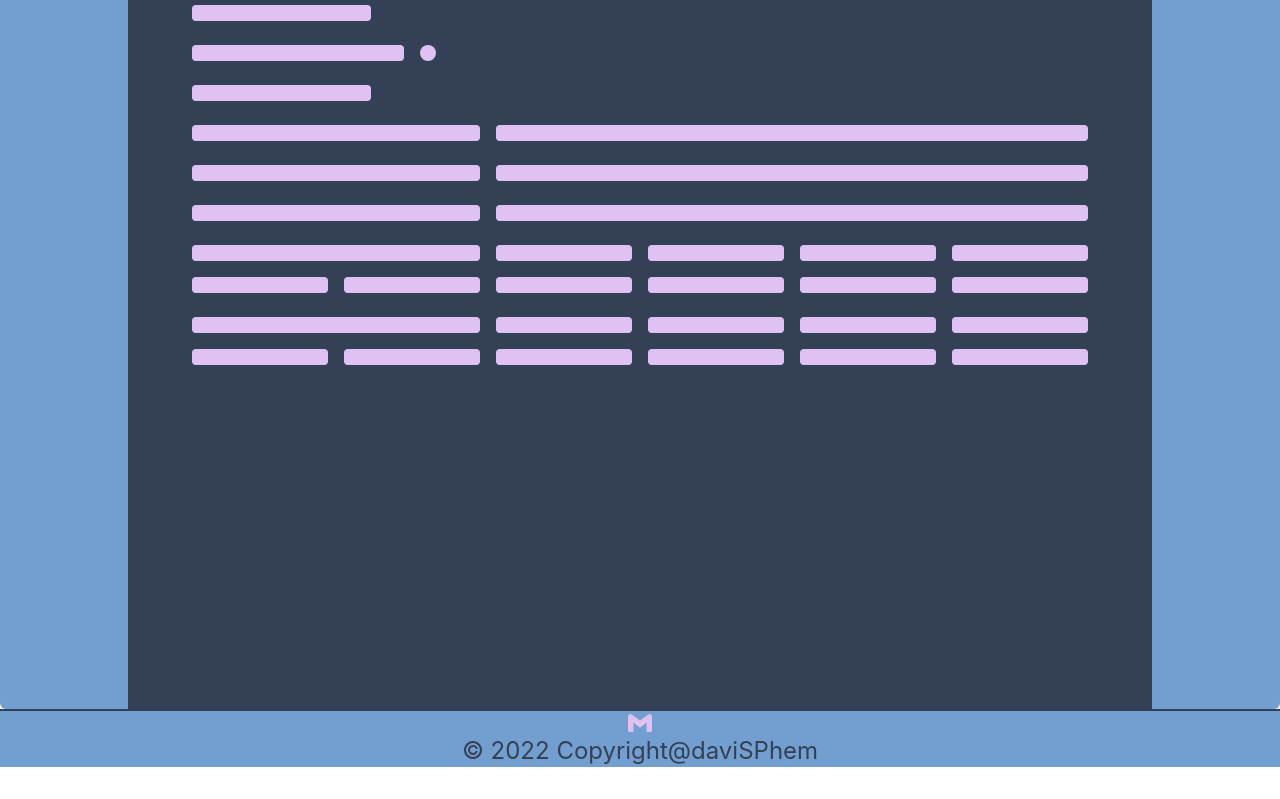
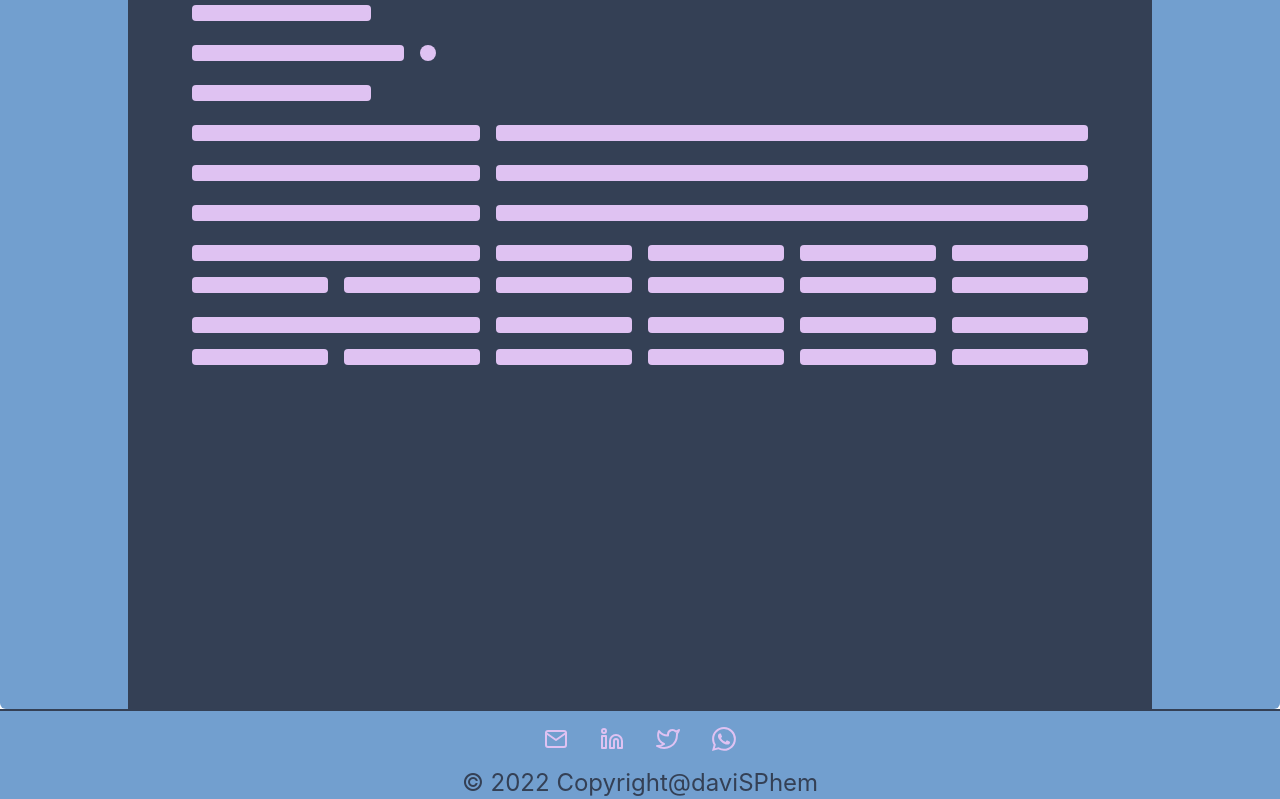
Before and after one commit to Jay-davisphem/dicko, a React (Vite) app: page / in a window 1280 px wide. Shown: the part 243-1042 px from the top of the page. Before the commit the page ends 1010 px from the top, so only its background shows below. Built offline with nearby package versions, Linux system fonts and the light colour scheme.

Commit message:
pre production

```diff
--- a/src/components/Buttons.jsx
+++ b/src/components/Buttons.jsx
@@ -1,12 +1,22 @@
 import { IconContext } from "react-icons";
-import { SiGmail } from "react-icons/si";
+import { FiMail, FiLinkedin, FiTwitter } from "react-icons/fi";
+import { BsWhatsapp } from "react-icons/bs";
 const Buttons = () => {
   return (
     <IconContext.Provider value={{ color: "#dfc2f2" }}>
-      <div>
-        <div>
-          <SiGmail />
-        </div>
+      <div className="flex py-4 space-x-4 md:space-x-8">
+        <a href="mailto:davidoluwafemi178@gmail.com">
+          <FiMail />
+        </a>
+        <a href="https://linkedin/in/davisphem">
+          <FiLinkedin />
+        </a>
+        <a href="https://twitter.com/oluw4femi">
+          <FiTwitter />
+        </a>
+        <a href="https://wa.me/2348116585993">
+          <BsWhatsapp />
+        </a>
       </div>
     </IconContext.Provider>
   );
--- a/src/components/header/View.jsx
+++ b/src/components/header/View.jsx
@@ -1,33 +1,35 @@
+import Buttons from "../Buttons.jsx";
 const View = ({ textVal }) => {
   return (
     <>
       <a
-        href="#"
+        href="/"
         className={`hover:border hover:border-txt-col text-txt-col block px-3 py-2 rounded-md ${textVal} font-medium`}
       >
         Home
       </a>
 
       <a
-        href="#"
+        href="/vocabs"
         className={`text-txt-col hover:border hover:border-txt-col block px-3 py-2 rounded-md ${textVal} font-medium`}
       >
         Vocabulary
       </a>
 
       <a
-        href="#"
+        href="mailto:davidoluwafemi178@gmail.com"
         className={`text-txt-col hover:border hover:border-txt-col block px-3 py-2 rounded-md ${textVal} font-medium`}
       >
         Contact Me
       </a>
 
       <a
-        href="#"
+        href="https://github.com/jay-davisphem"
         className={`text-txt-col hover:border hover:border-txt-col block px-3 py-2 rounded-md ${textVal} font-medium`}
       >
         About Us
       </a>
+      <Buttons />
     </>
   );
 };
```
Also changed, not shown: 1 other file (tests, documents, lock files or other folders).
